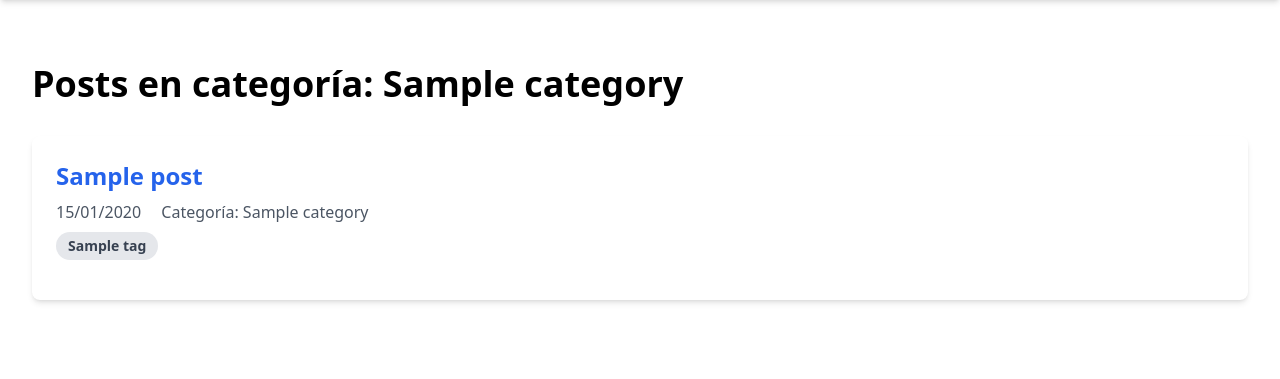
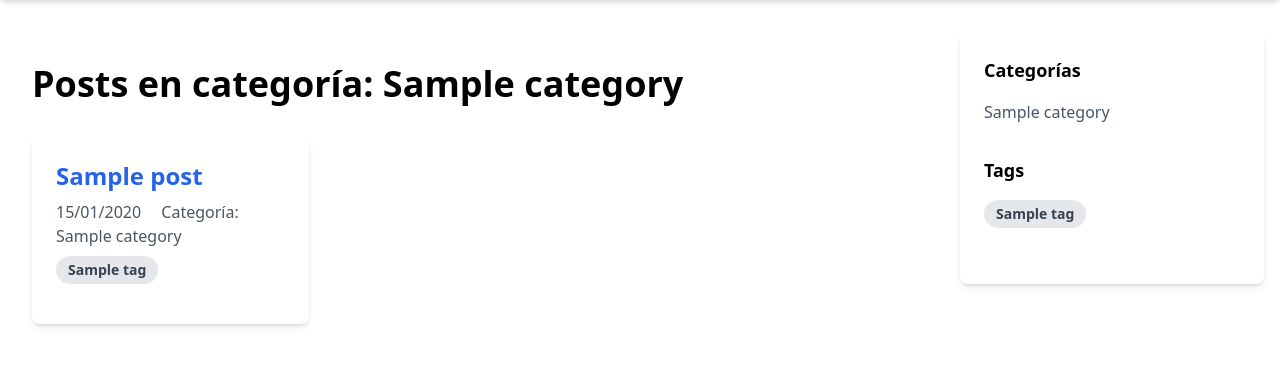
Before and after one commit to Jaolmos/acerobit-blog-django, a Django app: template blog/templates/blog/post_list.html in a window 1280 px wide. Shown: the part 90-469 px from the top of the page. Run offline with Django 3.2, Linux system fonts and the light colour scheme; the template is opened without the code that fills it: most values are stand-ins (such as "Sample title", 1, 10 or a date in 2020); some libraries are stand-ins or nearby versions.

Commit message:
feat: implementación de grid layout y sidebar

```diff
--- a/blog/templates/blog/base.html
+++ b/blog/templates/blog/base.html
@@ -9,6 +9,14 @@
 <body>
     {% include 'blog/includes/header.html' %}
     <main class="container mx-auto px-4 py-8">
-        {% block content %}{% endblock %}
+        <div class="flex flex-col lg:flex-row gap-8">
+            <div class="lg:w-3/4">
+                {% block content %}{% endblock %}
+            </div>
+            <aside class="lg:w-1/4">
+                {% include 'blog/includes/sidebar.html' %}
+            </aside>
+        </div>
+    </main>
 </body>
 </html>
--- /dev/null
+++ b/blog/templates/blog/includes/sidebar.html
@@ -0,0 +1,29 @@
+<div class="bg-white rounded-lg shadow-md p-6">
+    <!-- Categorías -->
+    <div class="mb-8">
+        <h3 class="text-lg font-bold mb-4">Categorías</h3>
+        <ul class="space-y-2">
+            {% for category in categories %}
+                <li>
+                    <a href="{% url 'blog:post_by_category' category.slug %}"
+                       class="text-gray-600 hover:text-blue-600">
+                        {{ category.name }}
+                    </a>
+                </li>
+            {% endfor %}
+        </ul>
+    </div>
+
+    <!-- Tags populares -->
+    <div class="mb-8">
+        <h3 class="text-lg font-bold mb-4">Tags</h3>
+        <div class="flex flex-wrap gap-2">
+            {% for tag in tags %}
+                <a href="{% url 'blog:post_by_tag' tag.slug %}"
+                   class="inline-block bg-gray-200 rounded-full px-3 py-1 text-sm font-semibold text-gray-700 hover:bg-gray-300">
+                    {{ tag.name }}
+                </a>
+            {% endfor %}
+        </div>
+    </div>
+</div>
--- a/blog/templates/blog/post_list.html
+++ b/blog/templates/blog/post_list.html
@@ -10,7 +10,7 @@
         <h1 class="text-4xl font-bold mb-8">Blog de Tecnología</h1>
     {% endif %}
 
-   <div class="space-y-6">
+    <div class="grid grid-cols-1 md:grid-cols-2 lg:grid-cols-3 gap-6">
         {% for post in posts %}
             <article class="bg-white p-6 rounded-lg shadow-md hover:shadow-lg transition-shadow">
                 <h2 class="text-2xl font-semibold mb-2">
@@ -37,6 +37,7 @@
         {% endfor %}
     </div>
 </div>
+
 <div class="mt-6">
     {% if page_obj.has_other_pages %}
         <div class="flex justify-center space-x-4">
--- a/tech_blog/settings.py
+++ b/tech_blog/settings.py
@@ -67,6 +67,7 @@ TEMPLATES = [
                 'django.template.context_processors.request',
                 'django.contrib.auth.context_processors.auth',
                 'django.contrib.messages.context_processors.messages',
+                'blog.context_processors.sidebar_context',
             ],
         },
     },
```
Also changed, not shown: blog/context_processors.py (added, +11 -0 lines). Lines whose indentation alone changed are shown as unchanged.
